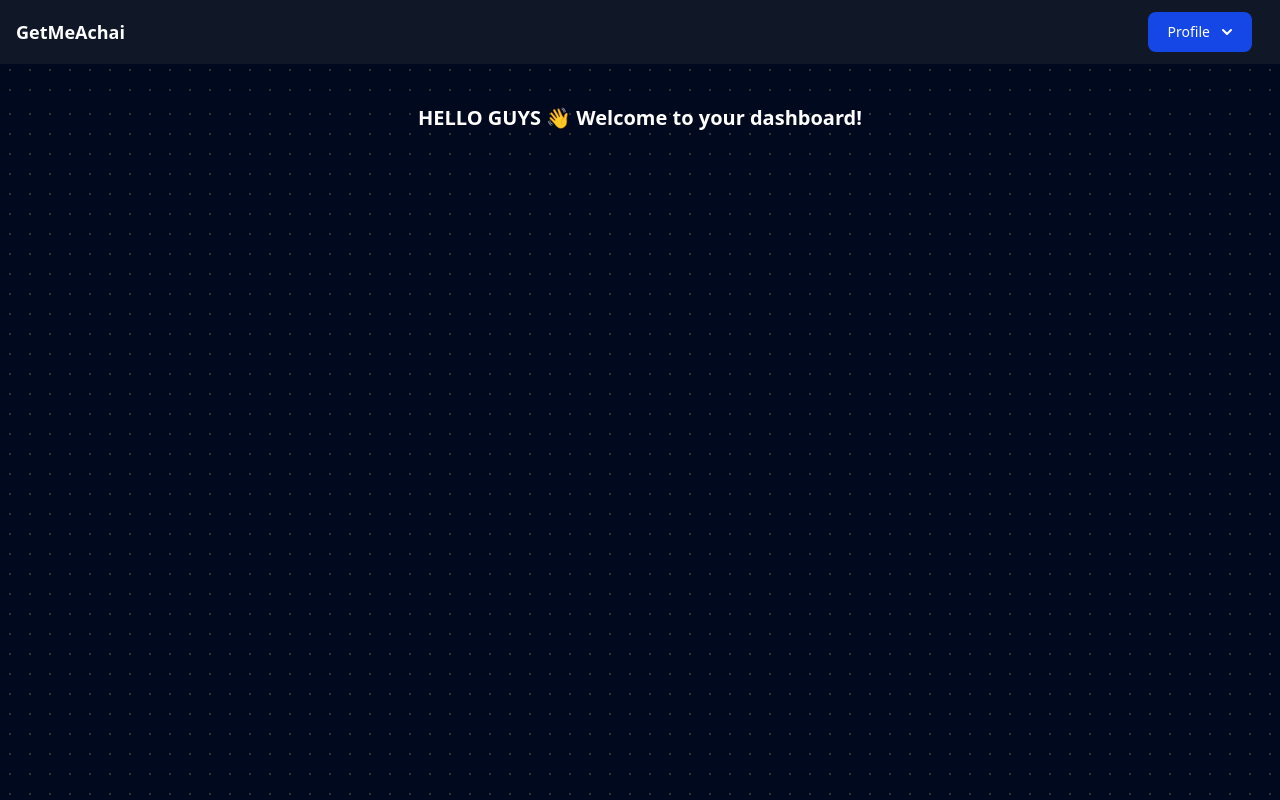
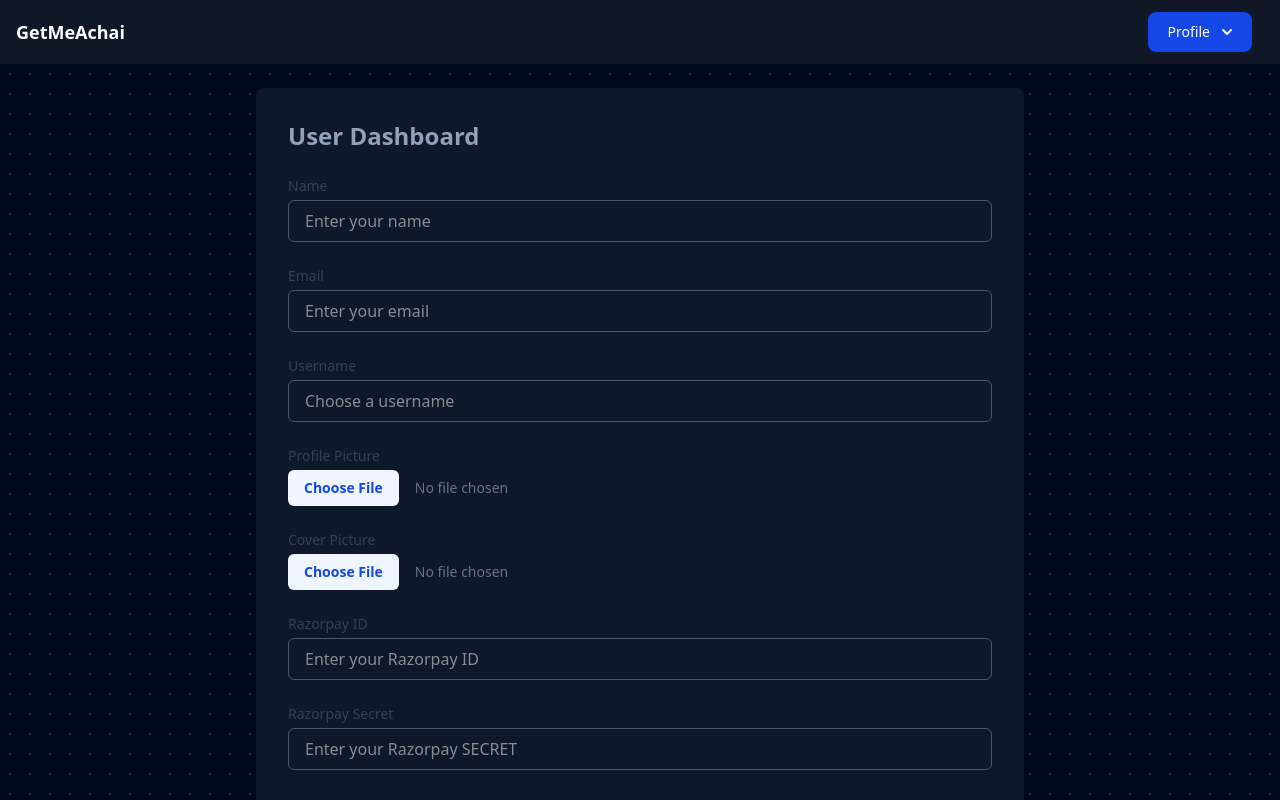
Before and after one commit to Adityakumar41347/Patreon-Clone-, a Next.js app: page /dashboard in a window 1280 px wide. Shown: the top 800 px of the page. Built offline with nearby package versions, Linux system fonts and the light colour scheme; no server answers; sample sign-in values are in the browser's storage.

Commit message:
initialising database

```diff
--- a/app/api/auth/[...nextauth]/route.js
+++ /dev/null
@@ -1,17 +0,0 @@
-import NextAuth from 'next-auth'
-
-import GithubProvider from 'next-auth/providers/github'
-const authOptions = {
-  providers: [
-
-    GithubProvider({
-      clientId: process.env.GITHUB_ID,
-      clientSecret: process.env.GITHUB_SECRET
-
-    }),
-
-  ]
-};
-const handler = NextAuth(authOptions);
-
-export { handler as GET, handler as POST }
--- /dev/null
+++ b/app/api/auth/[...nextauth]/route.jsx
@@ -0,0 +1,40 @@
+import NextAuth from 'next-auth'
+import mongoose from 'mongoose';
+import User from '@/models/User';
+import Payment from '@/models/Payment';
+import GithubProvider from 'next-auth/providers/github'
+const authOptions = {
+  providers: [
+
+    GithubProvider({
+      clientId: process.env.GITHUB_ID,
+      clientSecret: process.env.GITHUB_SECRET
+
+    }),
+
+  ],
+  callbacks: {
+  async signIn({ user, account, profile, email, credentials }) {
+     if(account.provider == "github"){
+      // connect to database
+      const client=await mongoose.connect()
+      const currentuser=await User.findOne({email: user.email})
+      if(!currentuser){
+        const newuser=new User({
+          email:email,
+          name:profile.name,
+          username:email.split("@")[0],
+        })
+        await newuser.save()
+
+      }else{
+        user.name=newuser.username
+      }
+    }
+    return true;
+  }
+}
+};
+const handler = NextAuth(authOptions);
+
+export { handler as GET, handler as POST }
--- a/app/dashboard/page.js
+++ b/app/dashboard/page.js
@@ -20,8 +20,59 @@ const Dashboard = () => {
 
 
   return (
-    <div className="text-center text-xl font-semibold mt-10">
-      HELLO GUYS 👋 Welcome to your dashboard!
+    <div className="min-h-screen  flex items-centerbg-slate-900 justify-center p-6">
+      <div className="w-full max-w-3xl  rounded-lg shadow-lg p-8 bg-slate-900">
+        <h2 className="text-2xl font-bold mb-6 text-slate-400">User Dashboard</h2>
+
+        <form className="space-y-6">
+
+          <div>
+            <label className="block text-sm font-medium text-gray-700">Name</label>
+            <input type="text" placeholder="Enter your name" className="mt-1 block w-full px-4 py-2 border border-slate-600 rounded-md focus:ring-blue-500 focus:border-blue-500" />
+          </div>
+
+
+          <div>
+            <label className="block text-sm font-medium text-gray-700">Email</label>
+            <input type="email" placeholder="Enter your email" className="mt-1 block w-full px-4 py-2 border border-slate-600 rounded-md focus:ring-blue-500 focus:border-blue-500" />
+          </div>
+
+
+          <div>
+            <label className="block text-sm font-medium text-gray-700">Username</label>
+            <input type="text" placeholder="Choose a username" className="mt-1 block w-full px-4 py-2 border border-slate-600 rounded-md focus:ring-blue-500 focus:border-blue-500" />
+          </div>
+
+
+          <div>
+            <label className="block text-sm font-medium text-gray-700">Profile Picture</label>
+            <input type="file" className="mt-1 block w-full text-sm text-gray-500 file:mr-4 file:py-2 file:px-4 file:rounded-md file:border-0 file:text-sm file:font-semibold file:bg-blue-50 file:text-blue-700 hover:file:bg-blue-100" />
+          </div>
+
+
+          <div>
+            <label className="block text-sm font-medium text-gray-700">Cover Picture</label>
+            <input type="file" className="mt-1 block w-full text-sm text-gray-500 file:mr-4 file:py-2 file:px-4 file:rounded-md file:border-0 file:text-sm file:font-semibold file:bg-blue-50 file:text-blue-700 hover:file:bg-blue-100" />
+          </div>
+
+
+          <div>
+            <label className="block text-sm font-medium text-gray-700">Razorpay ID</label>
+            <input type="text" placeholder="Enter your Razorpay ID" className="razorpayid mt-1 block w-full px-4 py-2 border border-slate-600 rounded-md focus:ring-blue-500 focus:border-blue-500" />
+          </div>
+          <div>
+            <label className="block text-sm font-medium text-gray-700">Razorpay Secret</label>
+            <input type="text" placeholder="Enter your Razorpay SECRET" className=" razorpaysecret mt-1 block w-full px-4 py-2 border border-slate-600 rounded-md focus:ring-blue-500 focus:border-blue-500" />
+          </div>
+
+
+          <div className="pt-4">
+            <button type="submit" className="w-full bg-blue-600 text-white py-2 px-4 rounded-md hover:bg-blue-700 transition duration-200">
+              Submit
+            </button>
+          </div>
+        </form>
+      </div>
     </div>
   );
 };
--- a/app/globals.css
+++ b/app/globals.css
@@ -1 +1,5 @@
 @import "tailwindcss";
+
+.invertimg{
+    filter: invert();
+}
--- a/app/page.js
+++ b/app/page.js
@@ -5,7 +5,7 @@ export default function Home() {
 
     <>
       <div className="flex justify-center flex-col items-center text-white h-[44vh] gap-2">
-        <div className=" flex justify-center items-center gap-2 font-bold text-4xl">Buy me a chai <div><img className="bg-inherit w-8" src="icons8-cup.gif" alt="" /></div></div>
+        <div className=" flex justify-center items-center gap-2 font-bold text-4xl">Buy me a chai <div><img className="bg-slate-900 invertimg w-8" src="icons8-cup.gif" alt="" /></div></div>
         <p>A croud funding platform for creators </p>
         <div>
           <button type="button" className="text-white bg-gradient-to-br from-purple-600 to-blue-500 hover:bg-gradient-to-bl focus:ring-4 focus:outline-none focus:ring-blue-300 dark:focus:ring-blue-800 font-medium rounded-lg text-sm px-5 py-2.5 text-center me-2 mb-2">Click now</button>
--- /dev/null
+++ b/models/Payment.js
@@ -0,0 +1,15 @@
+import mongoose from "mongoose";
+const { Schema, models } = mongoose;
+const PaymentSchema=new Schema({
+      name:{type:String,required:true},
+      to_user:{type:String,required:true},
+      o_id:{type:String,required:true},
+      massage:{type:String,required:true},
+      amount:{type:Number,required:true},
+      created_at:{type:Date,defult:Date.now},
+      updated_at:{type:Date,defult:Date.now},
+      done:{type:Boolean,defult:false}
+
+})
+const Payment=models.Payment || mongoose.model("Payment",PaymentSchema)
+export default Payment;
--- /dev/null
+++ b/models/User.js
@@ -0,0 +1,14 @@
+import mongoose from "mongoose";
+const { Schema, models } = mongoose;
+const UserSchema=new Schema({
+      name:{type:String},
+      email:{type:String,required:true},
+      created_at:{type:Date,defult:Date.now},
+      profile_image:{type:String},
+      cover_image:{type:String},
+      updated_at:{type:Date,defult:Date.now},
+      done:{type:Boolean,defult:false}
+
+})
+const User =models.User || mongoose.model("User",UserSchema)
+export default User
--- a/package.json
+++ b/package.json
@@ -10,6 +10,7 @@
   },
   "dependencies": {
     "flowbite": "^3.1.2",
+    "mongoose": "^8.18.0",
     "next": "15.5.0",
     "next-auth": "^4.24.11",
     "react": "19.1.0",
```
Also changed, not shown: 1 other file (tests, documents, lock files or other folders). Lines whose indentation alone changed are shown as unchanged.
